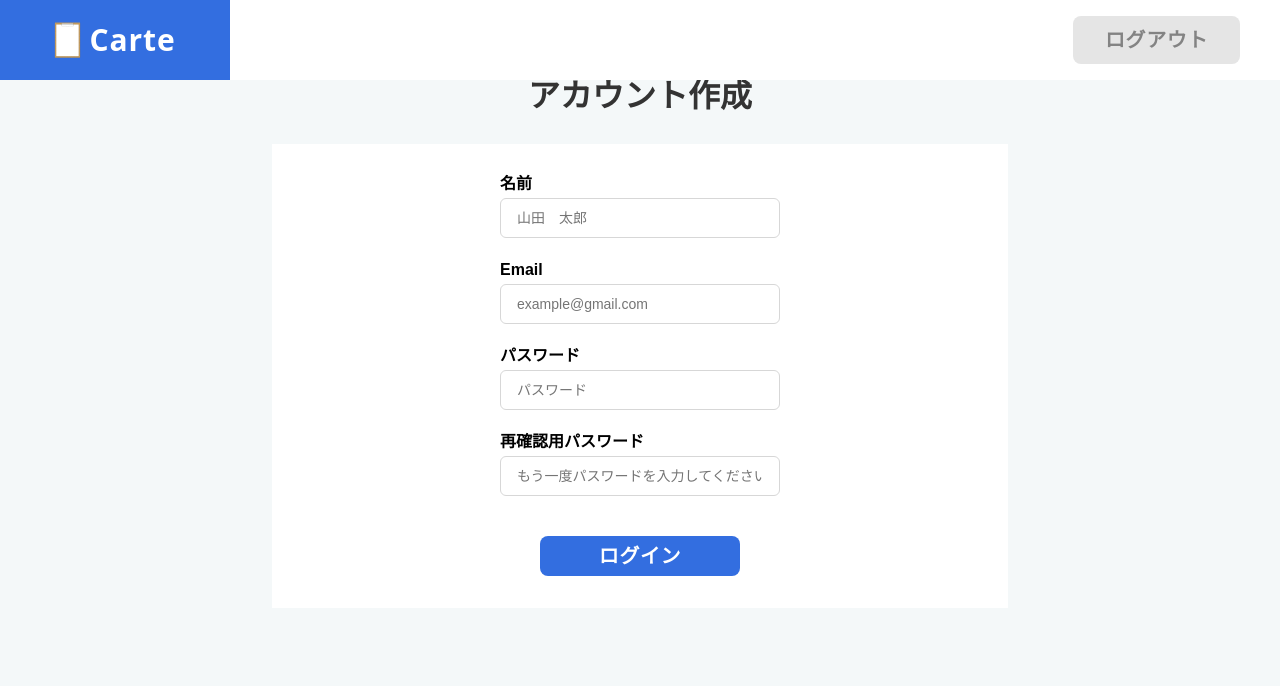
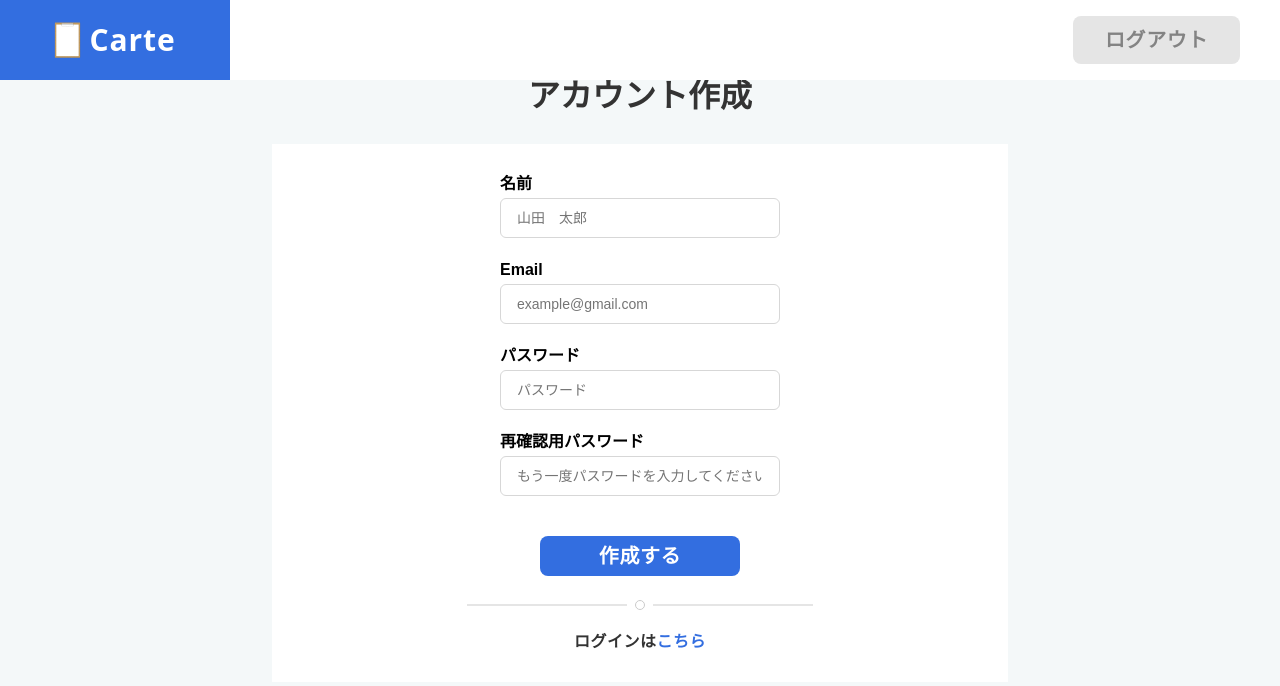
Before and after one commit to KobeanH/carte, a React (Create React App) app in the folder frontend/: page / in a window 1280 px wide. Shown: the top 686 px of the page. Built offline with nearby package versions, Linux system fonts and the light colour scheme.

Commit message:
style:フォーム、スタイリング調整

```diff
--- a/frontend/src/components/organisms/CreateForm.jsx
+++ b/frontend/src/components/organisms/CreateForm.jsx
@@ -1,17 +1,19 @@
 // 外部モジュール
 import { useState } from 'react'
 import styled from 'styled-components'
-import { FormBtn } from '../atoms/btn/FormBtn'
 
 // 内部モジュール
 import { CreateInputField } from '../molecules/CreateInputField'
+import { Line } from '../../img/Line'
+import { FormBtn } from '../atoms/btn/FormBtn'
+import { Color } from '../../style/Color'
 
 const Title = styled.h1`
   margin-bottom: 32px;
   font-size: 3.2rem;
   text-align: center;
 `
-const Wrap = styled.div`
+const Wrap = styled.form`
   display: flex;
   flex-direction: column;
   justify-content: center;
@@ -27,6 +29,18 @@ const Wrap = styled.div`
   > div:nth-child(4) {
     margin-bottom: 40px;
   }
+  > svg {
+    margin: 24px 0;
+  }
+`
+const LogInText = styled.p`
+  font-size: 1.6rem;
+  text-align: center;
+  letter-spacing: 0.03em;
+`
+const LogInTextLink = styled.a`
+  font-size: 1.6rem;
+  color: ${Color.MainColor};
 `
 
 export const CreateForm = () => {
@@ -58,7 +72,7 @@ export const CreateForm = () => {
   return (
     <>
       <Title>アカウント作成</Title>
-      <Wrap>
+      <Wrap action="/users" id="new_user" method="post">
         <CreateInputField
           inputFor={'name'}
           type={'text'}
@@ -99,7 +113,11 @@ export const CreateForm = () => {
         >
           再確認用パスワード
         </CreateInputField>
-        <FormBtn>ログイン</FormBtn>
+        <FormBtn>作成する</FormBtn>
+        <Line />
+        <LogInText>
+          ログインは<LogInTextLink>こちら</LogInTextLink>
+        </LogInText>
       </Wrap>
     </>
   )
--- /dev/null
+++ b/frontend/src/img/Line.jsx
@@ -0,0 +1,17 @@
+export const Line = () => {
+  return (
+    <>
+      <svg
+        width="346"
+        height="10"
+        viewBox="0 0 346 10"
+        fill="none"
+        xmlns="http://www.w3.org/2000/svg"
+      >
+        <path d="M0 5H160" stroke="#CBCBCB" />
+        <circle cx="173" cy="5" r="4.5" fill="white" stroke="#CBCBCB" />
+        <path d="M186 5H346" stroke="#CBCBCB" />
+      </svg>
+    </>
+  )
+}
```
